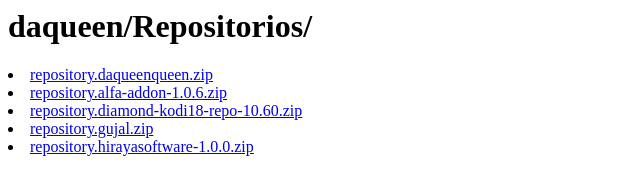
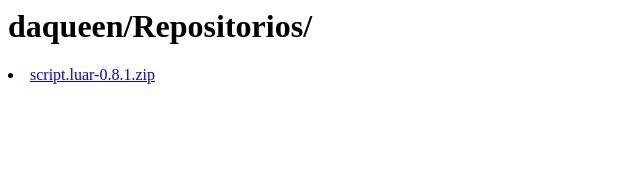
Before and after one commit to daqueenqueenfuente/daqueen, a plain HTML site: page Luar/index.html in a window 1280 px wide. Shown: the whole page, without its empty margins (0-640 px from the left). Drawn offline with Linux system fonts and the light colour scheme.

Commit message:
Update index.html

```diff
--- a/Luar/index.html
+++ b/Luar/index.html
@@ -3,10 +3,5 @@
   <h1>daqueen/Repositorios/</h1>
   </head>
  <body>
-<li><a href="repository.Palantir-1.0.1.zip">repository.daqueenqueen.zip</a></li>
-<li><a href="repository.alfa-addon-1.0.6.zip">repository.alfa-addon-1.0.6.zip</a></li>
-<li><a href="repository.diamond-kodi18-repo-10.60.zip">repository.diamond-kodi18-repo-10.60.zip</a></li>
-<li><a href="repository.gujal.zip">repository.gujal.zip</a></li>
-<li><a href="repository.hirayasoftware-1.0.0.zip">repository.hirayasoftware-1.0.0.zip</a></li>
-</ul>
+<li><a href="script.luar-0.8.1.zip">script.luar-0.8.1.zip</a></li>
 </body></html>
```
